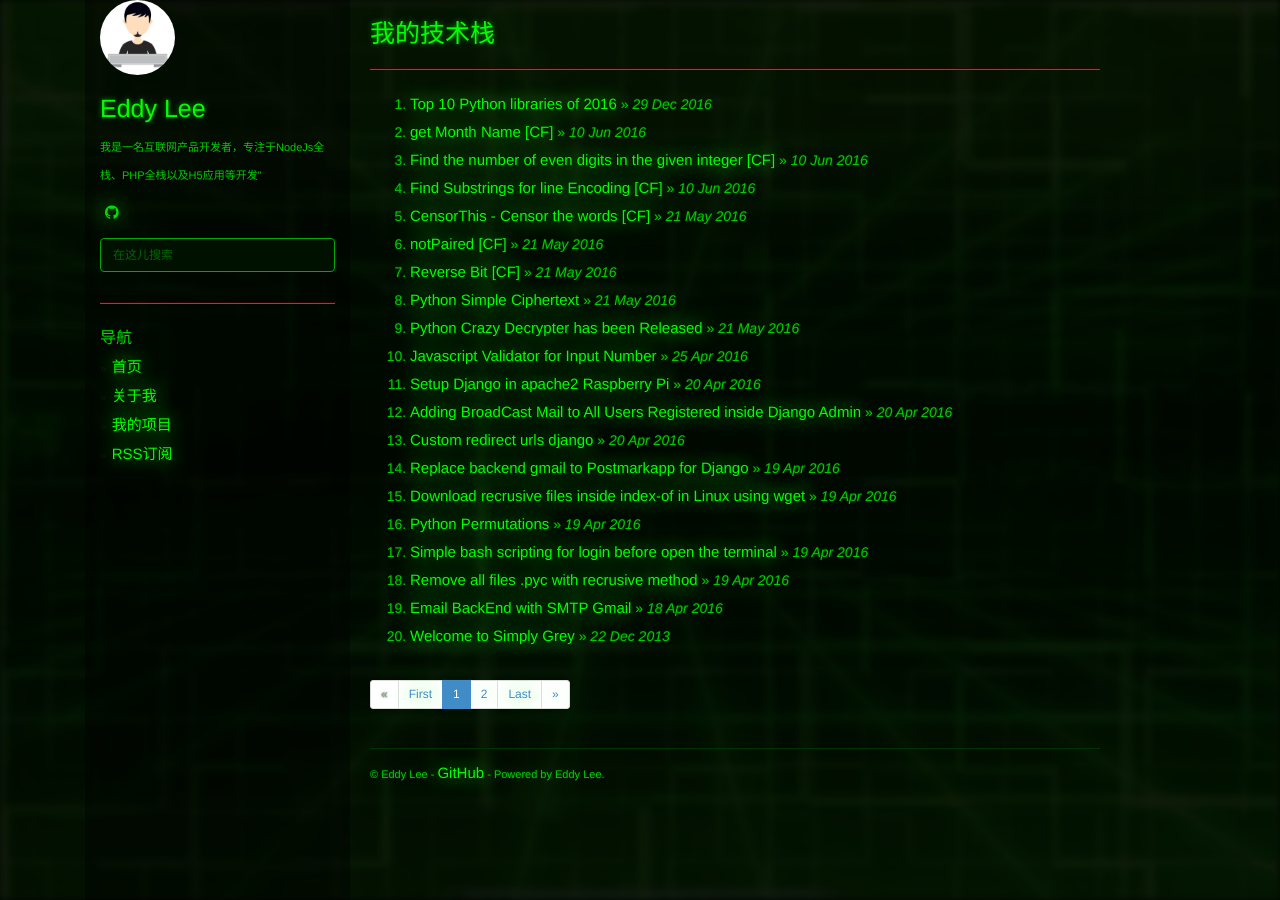
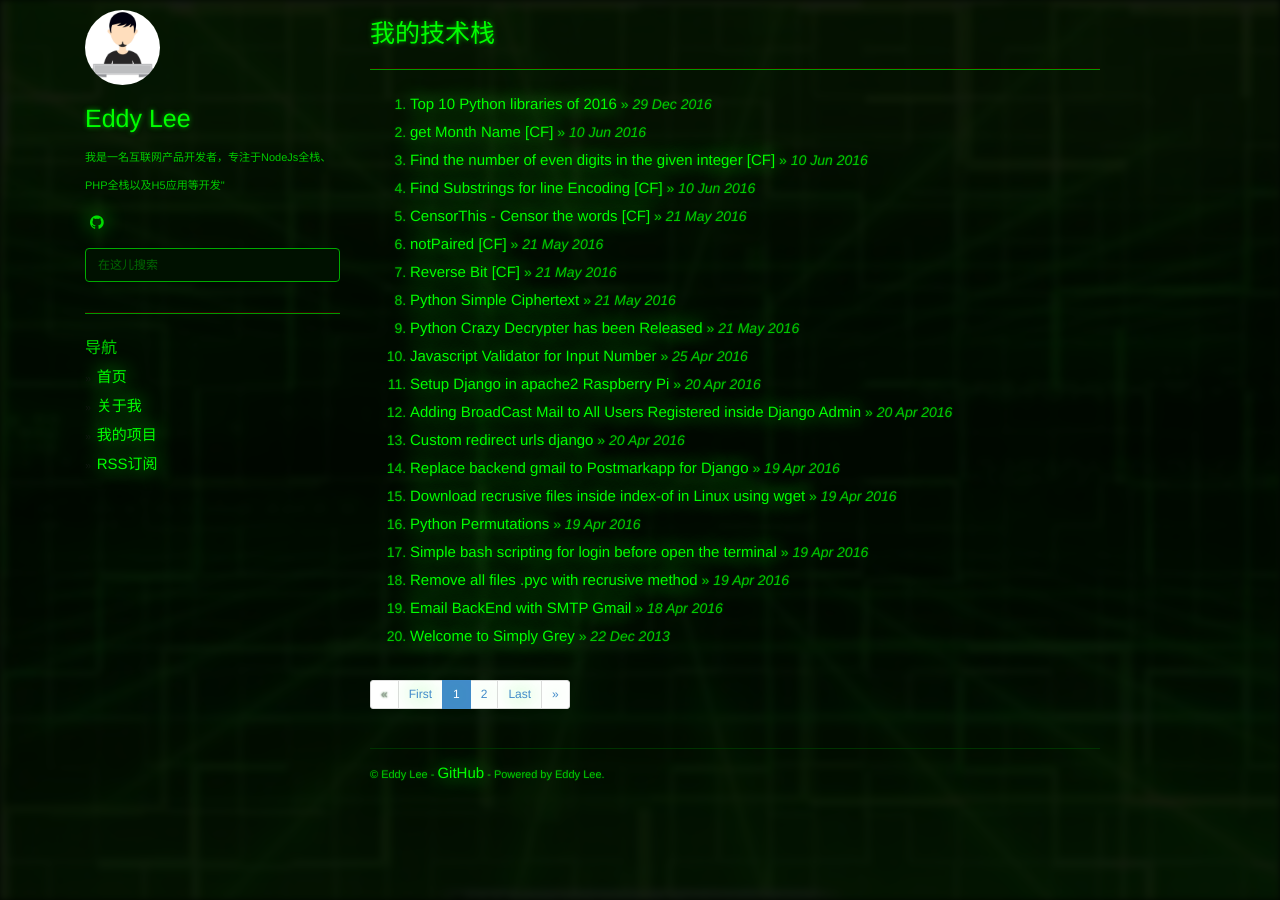
Before and after one commit to eddy2lee/eddy2lee.github.io, a Jekyll site: the page built from index.html, in a window 1280 px wide. Built offline with Jekyll 4.4.1, drawn with Linux system fonts in a browser that asks for light colours; nearby versions of some CDN libraries; the list of posts is cut into pages by our own code.

Commit message:
Update main.css

```diff
--- a/static/css/main.css
+++ b/static/css/main.css
@@ -177,11 +177,7 @@
 @media (min-width: 1024px) {
   .fixed-condition {
     position: fixed;
-    max-width: 265px;
-    bottom: 0;
-    top: 0;
-    background: rgba(0,0,0,.4);
-    padding: 0 15px;
+    max-width: 255px;
   }
 }
 @media (max-width: 768px) {
```
